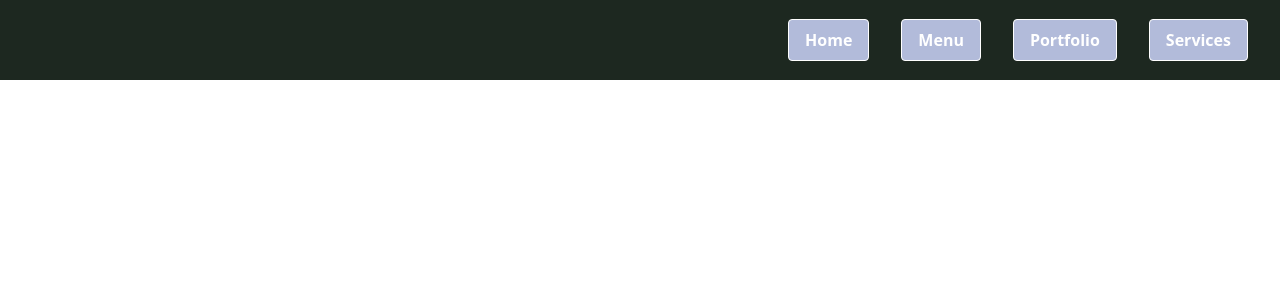
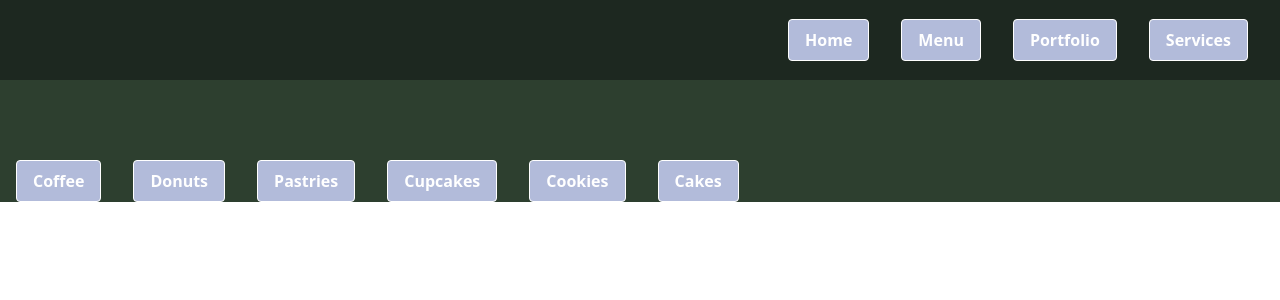
Before and after one commit to NicholsZane13/All-Caked-Up, a React (Create React App) app in the folder client/: page /menu in a window 1280 px wide. Shown: the top 300 px of the page. Built offline with nearby package versions, Linux system fonts and the light colour scheme; a web font is replaced by a local one.

Commit message:
menu styling

```diff
--- a/client/src/components/Footer.jsx
+++ b/client/src/components/Footer.jsx
@@ -2,7 +2,7 @@ import React from "react";
 
 function Footer() {
   return (
-    <footer className="flex-shrink-0">
+    <footer className="flex-shrink-0 ">
       <div className="flex flex-col items-center justify-center bg-green text-white h-24 mb-auto">
         <div className="flex justify-center gap-4">
           <a href="https://www.instagram.com/all_caked_up_bytrinity/">
--- a/client/src/components/pages/menu/Menu.jsx
+++ b/client/src/components/pages/menu/Menu.jsx
@@ -47,44 +47,43 @@ function Menu() {
   };
 
   return (
-    <div>
+    <div className='pt-40 bg-greenL'>
       <button
-        className={activeButton === 'Coffee' ? 'active' : ''}
+        className={`mx-4 bg-peri hover:bg-gray-400 text-white font-bold py-2 px-4 border border-gray-400 rounded ${activeButton === 'Coffee' ? 'active' : ''}`}
         onClick={() => handleButtonClick('Coffee')}
       >
         Coffee
       </button>
       <button
-        className={activeButton === 'Donuts' ? 'active' : ''}
+        className={`mx-4 bg-peri hover:bg-gray-400 text-white font-bold py-2 px-4 border border-gray-400 rounded ${activeButton === 'Donuts' ? 'active' : ''}`}
         onClick={() => handleButtonClick('Donuts')}
       >
         Donuts
       </button>
       <button
-        className={activeButton === 'Pastries' ? 'active' : ''}
+        className={`mx-4 bg-peri hover:bg-gray-400 text-white font-bold py-2 px-4 border border-gray-400 rounded ${activeButton === 'Pastries' ? 'active' : ''}`}
         onClick={() => handleButtonClick('Pastries')}
       >
         Pastries
       </button>
       <button
-        className={activeButton === 'Cupcakes' ? 'active' : ''}
+        className={`mx-4 bg-peri hover:bg-gray-400 text-white font-bold py-2 px-4 border border-gray-400 rounded ${activeButton === 'Cupcakes' ? 'active' : ''}`}
         onClick={() => handleButtonClick('Cupcakes')}
       >
         Cupcakes
       </button>
       <button
-        className={activeButton === 'Cookies' ? 'active' : ''}
+        className={`mx-4 bg-peri hover:bg-gray-400 text-white font-bold py-2 px-4 border border-gray-400 rounded ${activeButton === 'Cookies' ? 'active' : ''}`}
         onClick={() => handleButtonClick('Cookies')}
       >
         Cookies
       </button>
       <button
-        className={activeButton === 'Cakes' ? 'active' : ''}
+        className={`mx-4 bg-peri hover:bg-gray-400 text-white font-bold py-2 px-4 border border-gray-400 rounded ${activeButton === 'Cakes' ? 'active' : ''}`}
         onClick={() => handleButtonClick('Cakes')}
       >
         Cakes
       </button>
-
 
       <div className="picture-grid">
         {pictures[activeButton] &&
@@ -94,6 +93,7 @@ function Menu() {
       </div>
     </div>
   );
+
 }
 
 export default Menu;
```
